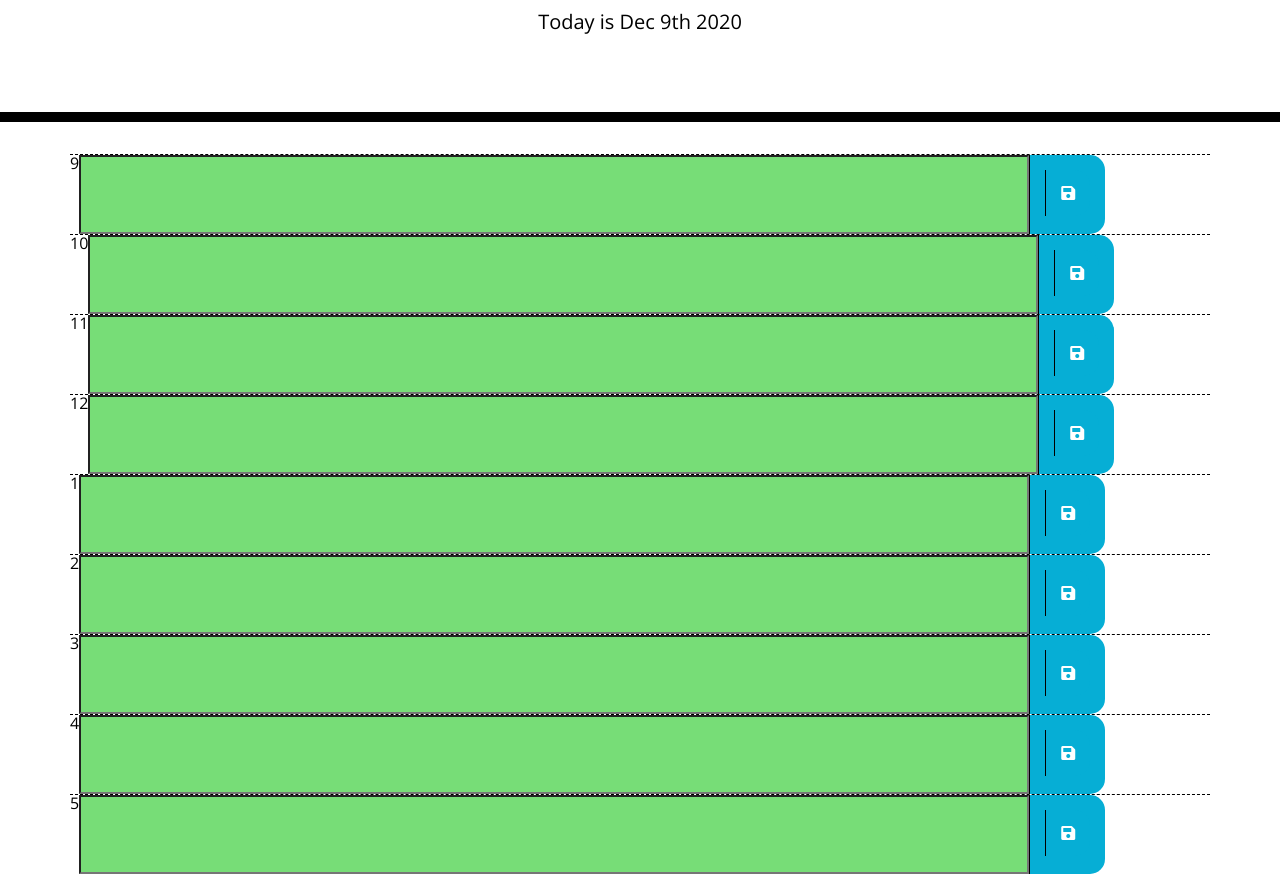
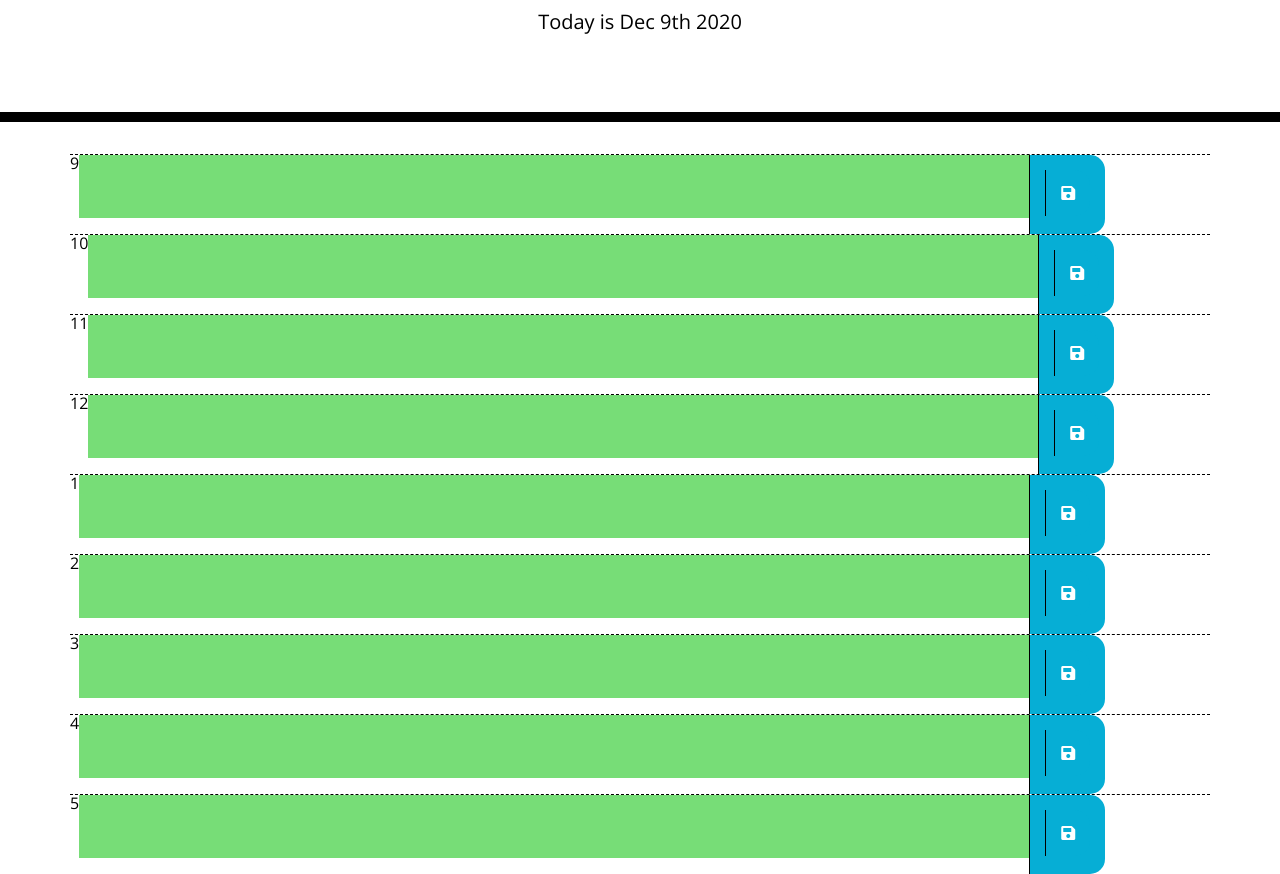
Before and after one commit to mokulling/dayplanner, a plain HTML site: page index.html in a window 1280 px wide. Shown: the part 182-1056 px from the top of the page. Drawn offline with nearby package versions, Linux system fonts and the light colour scheme.

Commit message:
changed inputs to p tags

```diff
--- a/index.html
+++ b/index.html
@@ -34,40 +34,40 @@
 
         <div class="row hour row-1 timeblock" value="9"><span id="9">9</span>
           <div class="times"></div>
-          <input id="event9" class="col-10"></input>
+          <p contenteditable="true"id="event9" class="col-10"> </p>
           <div class="saveBtn"><i class="saveBtn fas fa-save"></i></div>
         </div>
 
         <div class="row hour row-2 " value="10"><span id="10">10</span>
-          <input id="event10" class="col-10"></input>
+          <p contenteditable="true"id="event9" class="col-10"> </p>
           <div class="saveBtn"><i class="saveBtn fas fa-save"></i></div>
         </div>
         <div class="row hour row-3" value="11"><span id="11">11</span>
-          <input id="event11" class="col-10"></input>
+          <p contenteditable="true"id="event9" class="col-10"> </p>
           <div class="saveBtn"><i class="saveBtn fas fa-save"></i></div>
         </div>
         <div  class="row hour row-4 " value="12"><span id="12">12</span>
-          <input id="event12" class="col-10"></input>
+          <p contenteditable="true"id="event9" class="col-10"> </p>
           <div class="saveBtn"><i class="saveBtn fas fa-save"></i></div>
         </div>
         <div class="row hour row-5 " value="13"><span id="13">1</span>
-          <input id="event13" class="col-10"></input>
+          <p contenteditable="true"id="event9" class="col-10"> </p>
           <div class="saveBtn"><i class="saveBtn fas fa-save"></i></div>
         </div>
         <div  class="row hour row-6 " value="14"><span id="14">2</span>
-          <input id="event14" class="col-10"></input>
+          <p contenteditable="true"id="event9" class="col-10"> </p>
           <div class="saveBtn"><i class="saveBtn fas fa-save"></i></div>
         </div>
         <div class="row hour row-7 " value="15"><span id="15">3</span>
-          <input id="event15" class="col-10"></input>
+          <p contenteditable="true"id="event9" class="col-10"> </p>
           <div class="saveBtn"><i class="saveBtn fas fa-save"></i></div>
         </div>
         <div class="row hour row-8 " value="16"><span id="16">4</span>
-          <input id="event16" class="col-10"></input>
+          <p contenteditable="true"id="event9" class="col-10"> </p>
           <div class="saveBtn"><i class="saveBtn fas fa-save"></i></div>
         </div>
         <div  class="row hour row-9 " value="17"><span id="17">5</span>
-          <input id="event17" class="col-10"></input>
+          <p contenteditable="true" id="event9" class="col-10"> </p>
           <div class="saveBtn"><i class="saveBtn fas fa-save"></i></div>
         </div>
 
--- a/script.js
+++ b/script.js
@@ -53,10 +53,12 @@ description.on('click', function (event){
 saveBtn.on('click', function(event) {
 
     console.log(event.target)
+    localStorage.setItem('items', input.val())
+
 
 })
 
-
+console.log(input.val())
 //Insert current day into p id tag
 
 
@@ -64,7 +66,6 @@ saveBtn.on('click', function(event) {
 //console.log(month)
 //console.log(day)
 //console.log(hour)
-
 
 
 //Get current date
```
